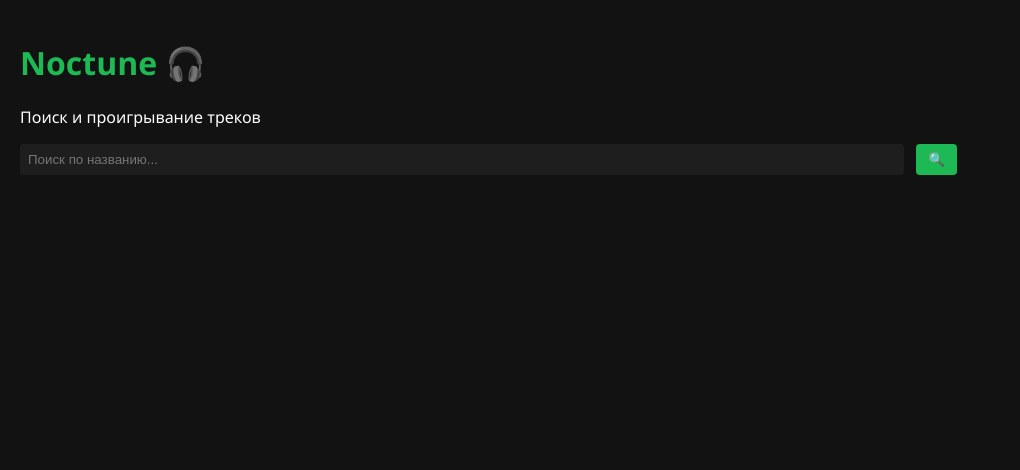
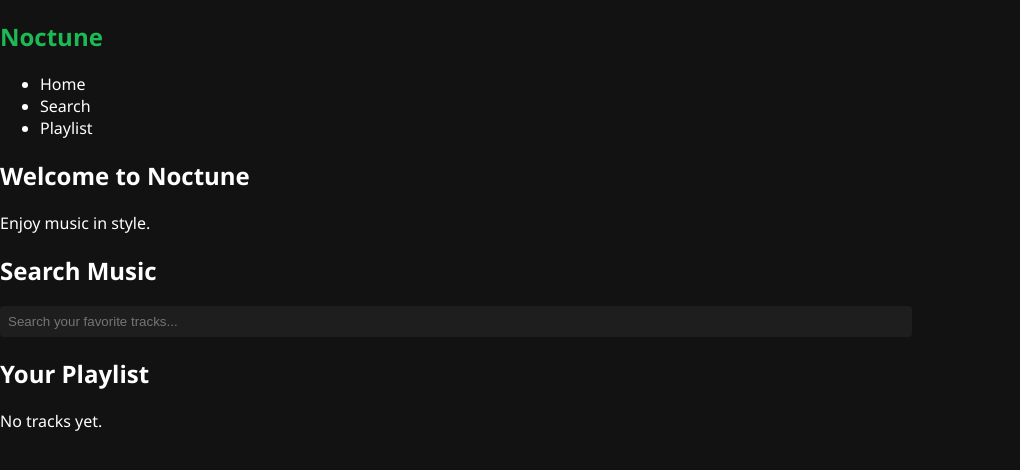
Before and after one commit to k3rc/webapp, a website: page noctune_webapp/index.html in a window 1280 px wide. Shown: the whole page, without its empty margins (0-1020 px from the left). Drawn offline with Linux system fonts and the light colour scheme.

Commit message:
Update index.html

```diff
--- a/noctune_webapp/index.html
+++ b/noctune_webapp/index.html
@@ -2,21 +2,34 @@
 <html lang="en">
 <head>
   <meta charset="UTF-8" />
-  <meta name="viewport" content="width=device-width, initial-scale=1.0"/>
-  <title>Noctune WebApp</title>
-  <link rel="stylesheet" href="style.css">
-  <script src="https://telegram.org/js/telegram-web-app.js"></script>
+  <meta name="viewport" content="width=device-width, initial-scale=1.0" />
+  <title>Noctune - Music Streaming App</title>
+  <link rel="stylesheet" href="style.css" />
+  <link rel="icon" href="favicon.ico" type="image/x-icon" />
 </head>
 <body>
-  <div class="container">
-    <h1>Noctune 🎧</h1>
-    <p>Поиск и проигрывание треков</p>
-    <div class="controls">
-      <input type="text" id="query" placeholder="Поиск по названию...">
-      <button onclick="search()">🔍</button>
-    </div>
-    <div id="playlist" class="track-list"></div>
-  </div>
-  <script src="script.js"></script>
+  <nav>
+    <h1>Noctune</h1>
+    <ul>
+      <li data-section="home">Home</li>
+      <li data-section="search">Search</li>
+      <li data-section="playlist">Playlist</li>
+    </ul>
+  </nav>
+  <main>
+    <section id="home" class="section active">
+      <h2>Welcome to Noctune</h2>
+      <p>Enjoy music in style.</p>
+    </section>
+    <section id="search" class="section">
+      <h2>Search Music</h2>
+      <input type="text" placeholder="Search your favorite tracks..." />
+    </section>
+    <section id="playlist" class="section">
+      <h2>Your Playlist</h2>
+      <p>No tracks yet.</p>
+    </section>
+  </main>
+  <script src="spa.js"></script>
 </body>
 </html>
```
